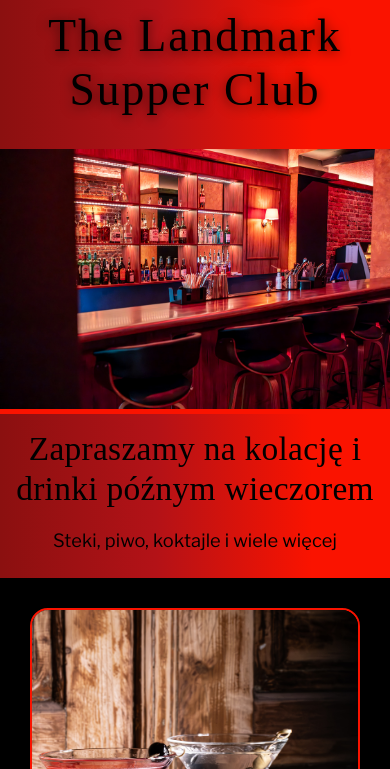
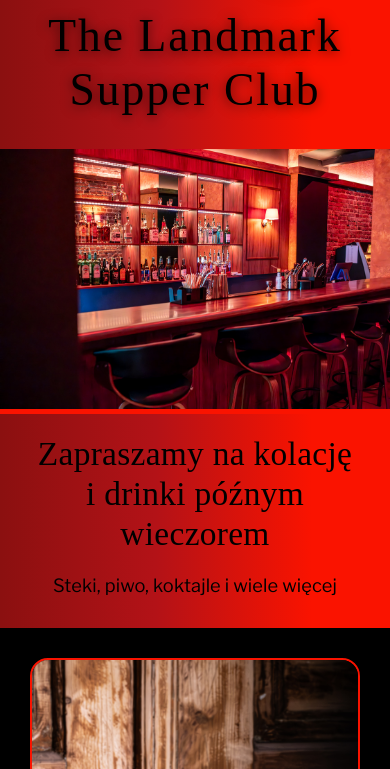
Before and after one commit to sawiewa/lanmark2, a plain HTML site: page index.html in a window 390 px wide. Shown: the part 75-844 px from the top of the page. Drawn offline with nearby package versions, Linux system fonts and the light colour scheme; a web font is replaced by a local one.

Commit message:
poprawa paddingow

```diff
--- a/style.scss
+++ b/style.scss
@@ -354,9 +354,9 @@ footer {
 	h2 {
 		font-size: 2.2rem;
 		line-height: 1.2;
+		padding: 0 20px 0 20px;
 	}
 	.about-us {
-		padding: 5px;
 		p {
 			font-size: 1.2rem;
 		}
@@ -397,6 +397,7 @@ footer {
 		h1 {
 			font-size: 3rem;
 			line-height: 1.2;
+			padding: 0 20px 0 20px;
 		}
 	}
 
```
Also changed, not shown: css/style.css, 1 other file.
